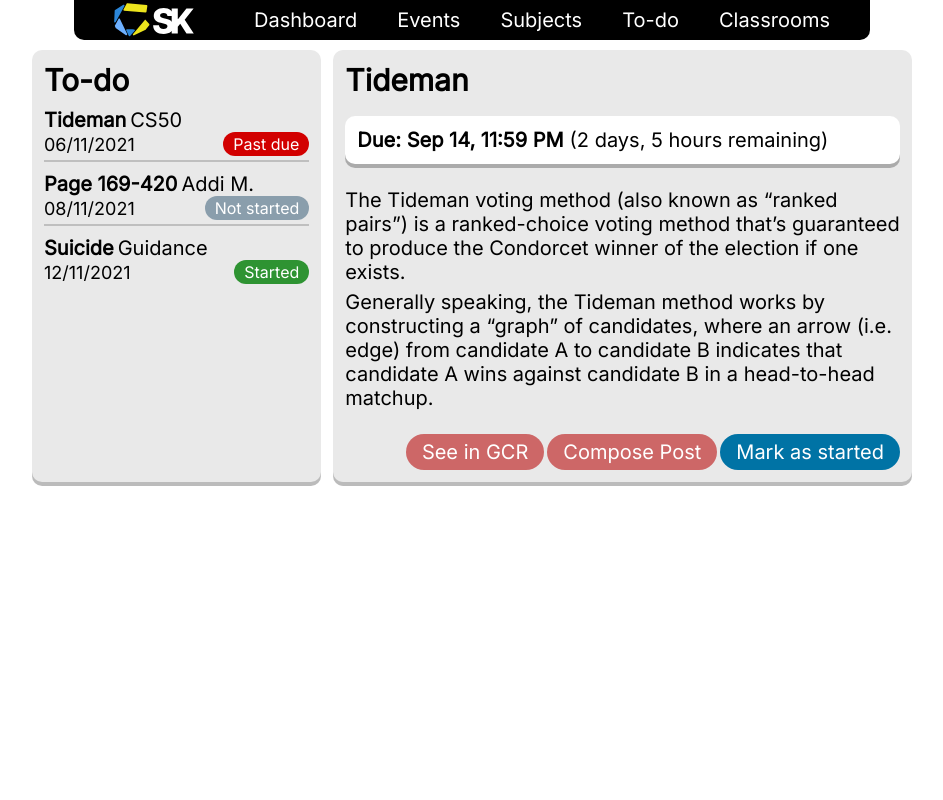
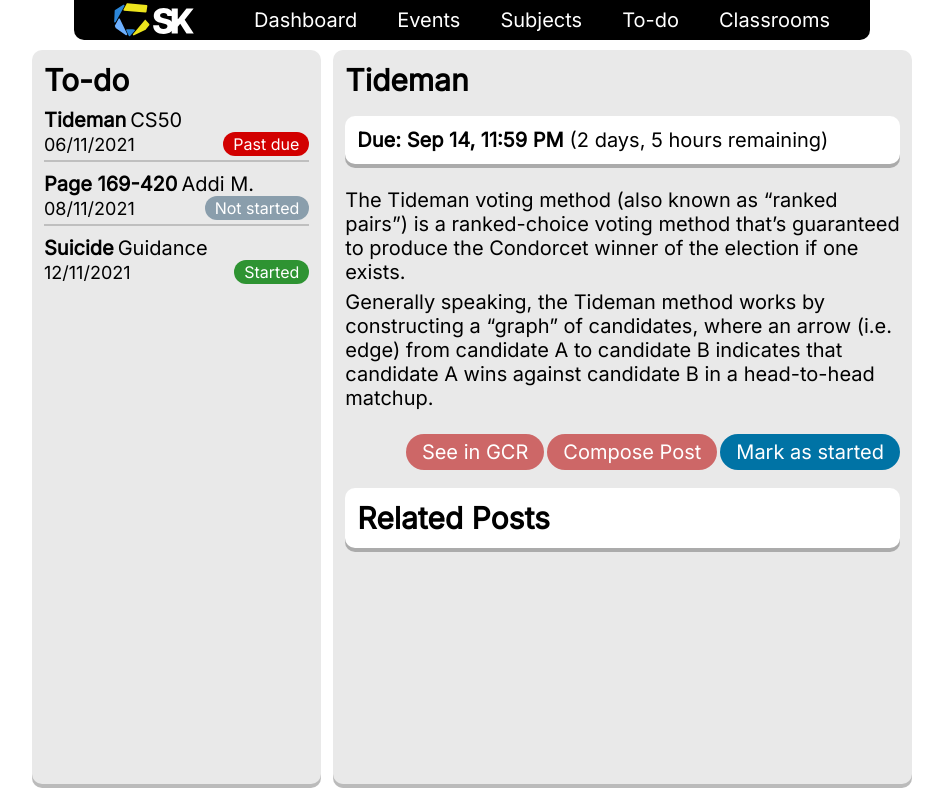
Before and after one commit to colony-school/Cschool-frontend, a Next.js app: page /todo in a window 1280 px wide. Shown: the whole page, without its empty margins (168-1111 px from the left). Built offline with nearby package versions, Linux system fonts and the light colour scheme.

Commit message:
Blank Related Posts

```diff
--- /dev/null
+++ b/src/components/related/related-post.tsx
@@ -0,0 +1,10 @@
+// Style sheet import
+import styles from "../../styles/components/related/related-post.module.scss";
+
+export const RelatedPost = () => {
+    return (
+        <div>
+            <h2>Related Posts</h2>
+        </div>
+    );
+}
--- a/src/pages/todo.tsx
+++ b/src/pages/todo.tsx
@@ -1,6 +1,7 @@
 // External modules import
 import { NextPage } from "next";
 import { MouseEventHandler } from "react";
+import { RelatedPost } from "../components/related/related-post";
 
 // Internal modules import
 import { DueItem } from "../components/work/due-item";
@@ -93,6 +94,9 @@ const AssgDesc = () => {
                 { text: "Compose Post", onClick: () => { console.log("Create Post!") }, main: false },
                 { text: "Mark as started", onClick: () => { console.log("Started!") }, main: true }
             ]} />
+            <div className={styles["main-related"]}>
+                <RelatedPost />
+            </div>
         </section>
     );
 }
--- a/src/styles/base/global.scss
+++ b/src/styles/base/global.scss
@@ -36,6 +36,7 @@ input[type="text"], input[type="number"], input[type="email"], input[type="passw
 
 ::-webkit-scrollbar-track {
     background-color: p.$secondary;
+    border-radius: 0.5rem;
 }
 
 ::-webkit-scrollbar-thumb {
--- /dev/null
+++ b/src/styles/components/related/related-post.module.scss
@@ -0,0 +1 @@
+@use "../../abstracts/palette.scss" as p;
--- a/src/styles/pages/todo.module.scss
+++ b/src/styles/pages/todo.module.scss
@@ -11,6 +11,8 @@
 .card {
     @include cc.card();
     padding: 0.6rem;
+    height: calc(100vh - 4.5rem);
+    overflow: hidden auto;
     &-inner {
         @include cc.card(p.$card);
         padding: 0.6rem;
@@ -61,4 +63,7 @@
             @include cb.button(p.$accent, p.$text-secondary, 1rem);
         }
     }
+    &-related {
+        @extend .card-inner;
+    }
 }
```
